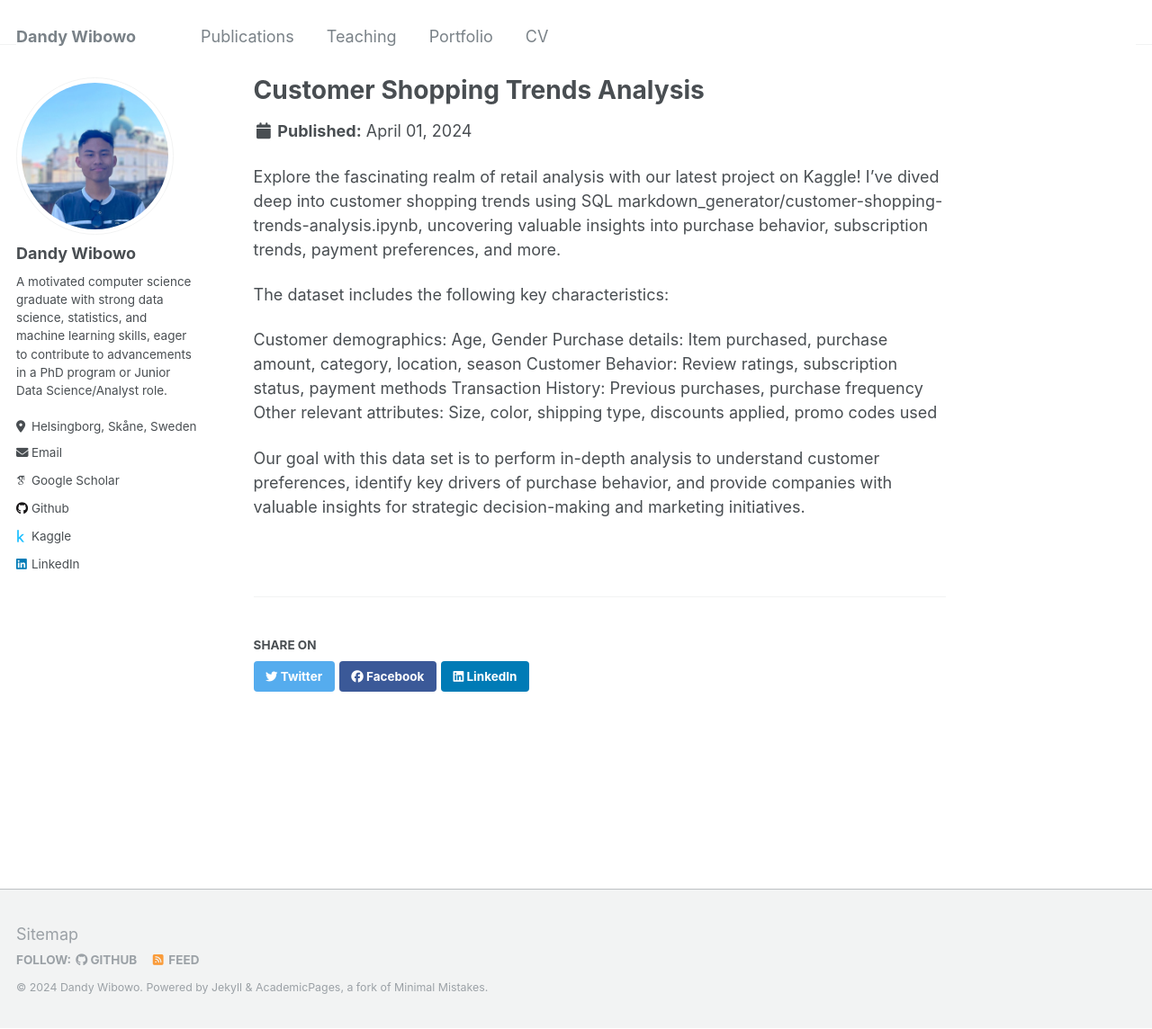
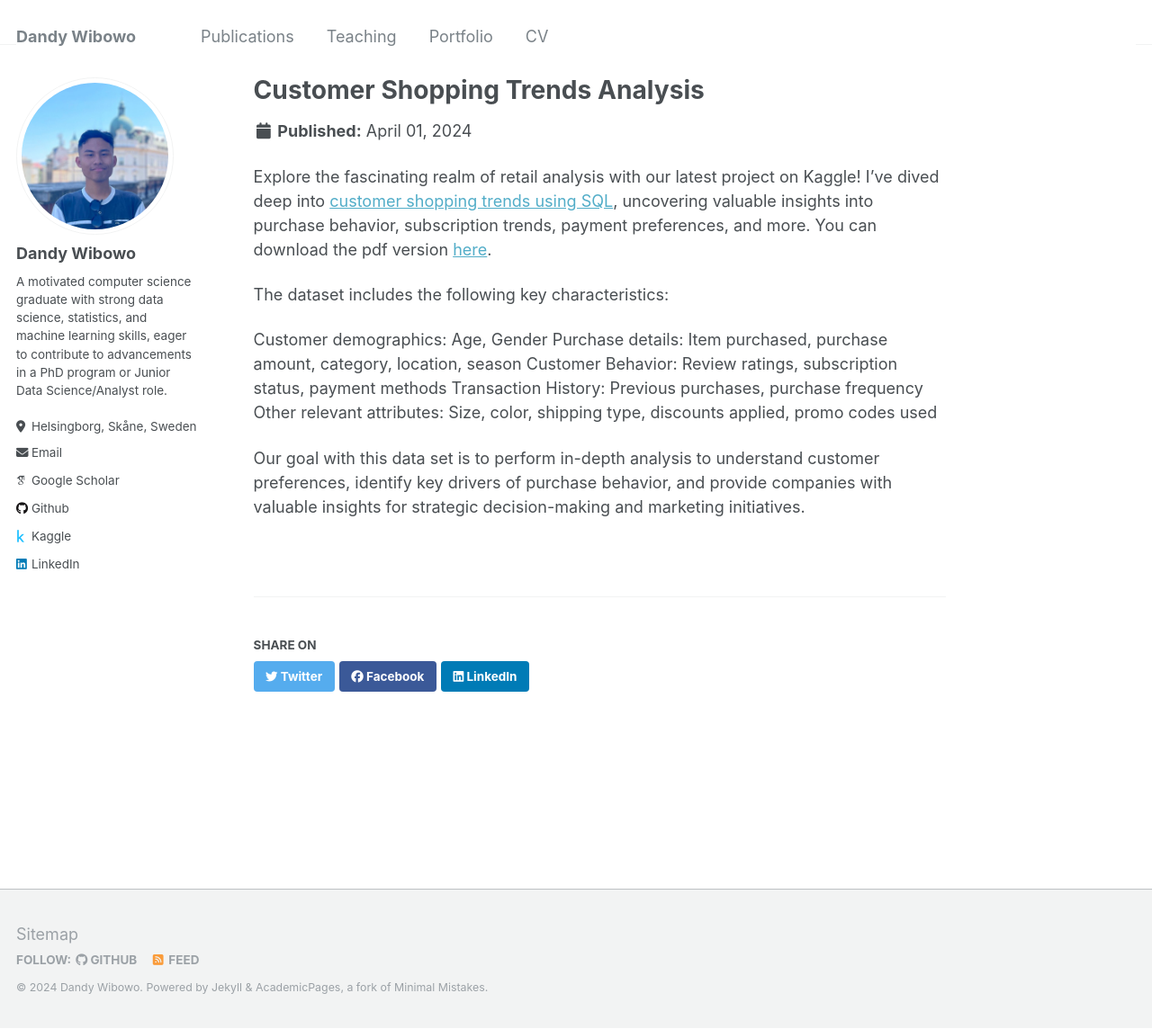
Before and after one commit to dandywibowo/dandywibowo.github.io, a Jekyll site: the page built from _portfolio/portfolio-1.md, in a window 1280 px wide and 1144 px high. Shown: the whole window at 90% size. Built offline with Jekyll 4.4.1, drawn with Linux system fonts in a browser that asks for light colours; some web fonts are replaced.

Commit message:
Update portfolio-1.md

```diff
--- a/_portfolio/portfolio-1.md
+++ b/_portfolio/portfolio-1.md
@@ -4,7 +4,7 @@ excerpt: "Explore the fascinating realm of retail analysis with my latest projec
 collection: portfolio
 ---
 
-Explore the fascinating realm of retail analysis with our latest project on Kaggle! I've dived deep into customer shopping trends using SQL markdown_generator/customer-shopping-trends-analysis.ipynb, uncovering valuable insights into purchase behavior, subscription trends, payment preferences, and more.
+Explore the fascinating realm of retail analysis with our latest project on Kaggle! I've dived deep into [customer shopping trends using SQL](https://www.kaggle.com/code/andywow/customer-shopping-trends-analysis), uncovering valuable insights into purchase behavior, subscription trends, payment preferences, and more. You can download the pdf version [here](http://dandywibowo.github.io/files/customeranalysis.pdf).
 
 The dataset includes the following key characteristics:
 
```
